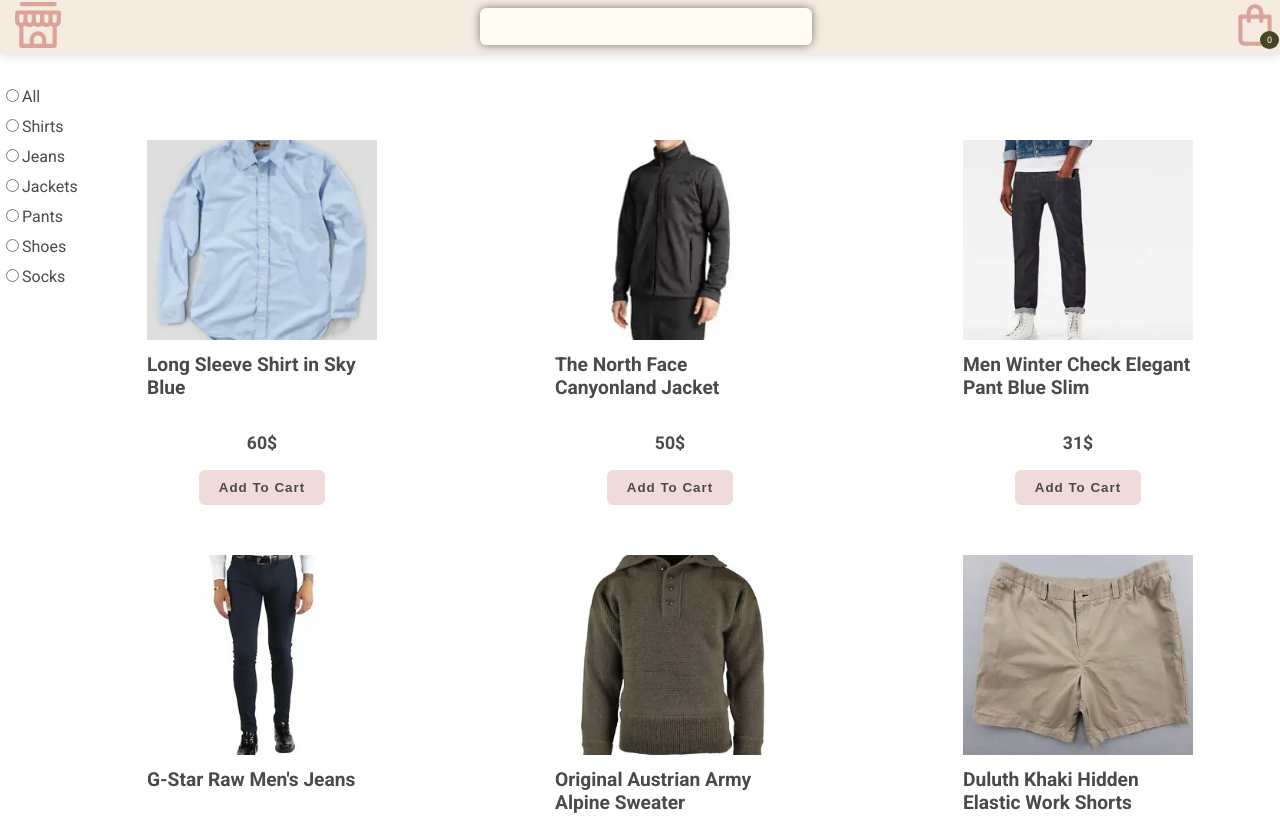
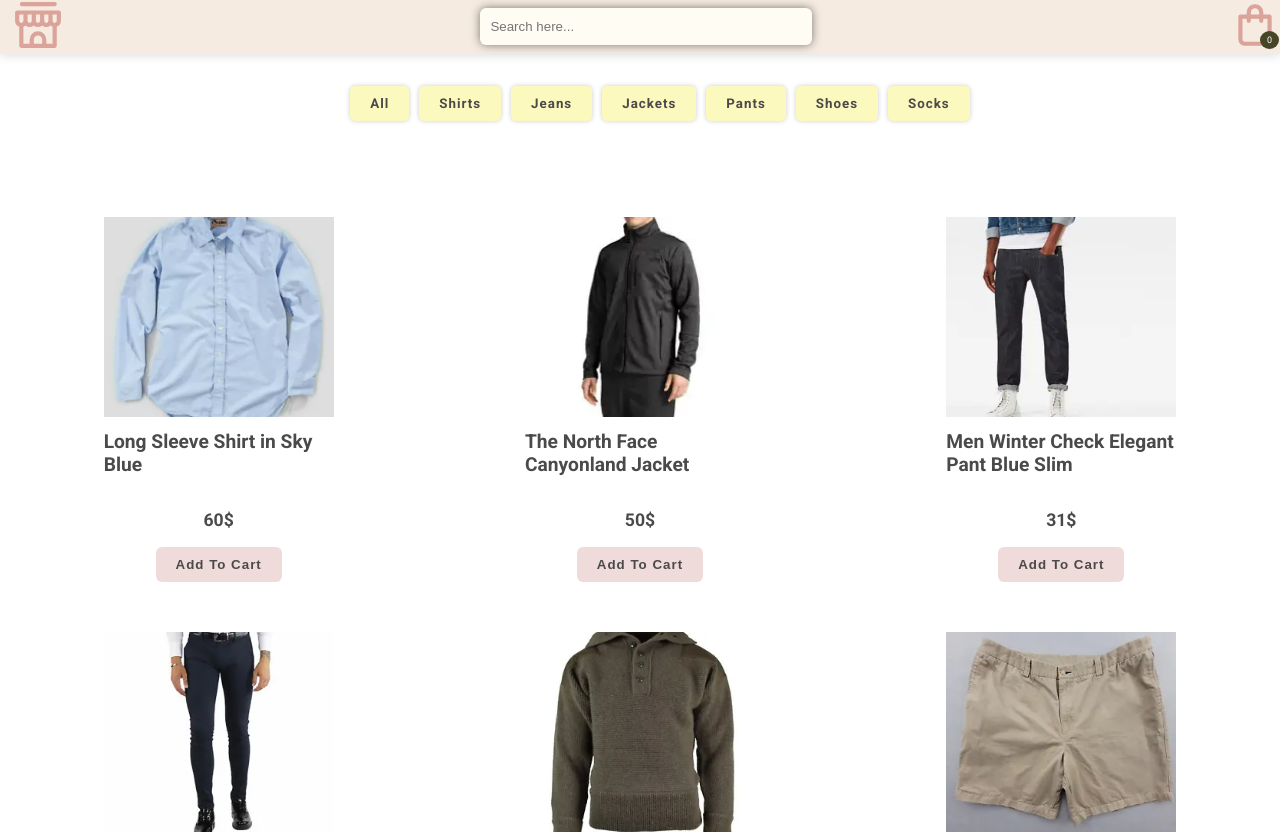
Before and after one commit to naxucrishvili1993/commerce-app, a React (Create React App) app: page / in a window 1280 px wide. Shown: the top 834 px of the page. Built offline with nearby package versions, Linux system fonts and the light colour scheme.

Commit message:
Redesign Sidebar and Buttons

```diff
--- a/src/App.css
+++ b/src/App.css
@@ -1,7 +1,6 @@
 @import url("https://fonts.googleapis.com/css2?family=Roboto:wght@400;700&display=swap");
 
 body {
-	background-color: white;
 	box-sizing: border-box;
 	color: rgb(75, 73, 73);
 	font-family: "Roboto", sans-serif;
@@ -9,6 +8,7 @@
 
 .container {
 	display: flex;
+	flex-direction: column;
 	margin-top: 60px;
 }
 .header {
@@ -22,26 +22,47 @@
 	top: 0;
 	left: 0;
 	right: 0;
+	z-index: 1;
 }
 
 .sidebar {
 	box-sizing: border-box;
+	display: block;
 }
 
 .sidebar ul {
-	left: 0;
-	position: fixed;
-	padding-left: 1px;
+	box-sizing: border-box;
+	display: flex;
+	flex-wrap: wrap;
+	column-gap: 10px;
+	justify-content: center;
+	list-style-type: none;
 }
 
 .sidebar ul li {
 	margin-top: 10px;
 }
 
-.sidebar ul input {
-	filter: grayscale(1);
+.sidebar button.category-btn {
+	background-color: #fcf9be;
+	border: none;
+	border-radius: 5px;
+	box-shadow: 0 0 5px rgba(0, 0, 0, 0.2);
+	color: rgb(75, 73, 73);
+	cursor: pointer;
+	font-family: "Roboto", sans-serif;
+	font-weight: 700;
+	letter-spacing: 1px;
+	padding: 10px 20px;
+	transition: 0.3s;
 }
 
+.sidebar button.category-btn:focus {
+	background-color: #faab78;
+}
+.sidebar button.category-btn:hover {
+	opacity: 0.8;
+}
 .logo {
 	cursor: pointer;
 	height: 50px;
@@ -85,12 +106,10 @@
 }
 
 .cards {
+	box-sizing: border-box;
 	display: flex;
 	flex-wrap: wrap;
-	column-gap: 20px;
 	justify-content: center;
-	margin-left: 60px;
-
 	padding-top: 80px;
 }
 
--- a/src/components/Header.jsx
+++ b/src/components/Header.jsx
@@ -6,7 +6,12 @@
 	return (
 		<div className="header">
 			<img src={Logo} alt="Logo" className="logo" onClick={props.handleClick} />
-			<input type="text" className="search-bar" onChange={props.handleChange} />
+			<input
+				type="text"
+				className="search-bar"
+				placeholder="Search here..."
+				onChange={props.handleChange}
+			/>
 			<div className="shopping-cart-area">
 				<img
 					src={ShoppingLogo}
--- a/src/components/Sidebar.jsx
+++ b/src/components/Sidebar.jsx
@@ -5,74 +5,60 @@
 		<div className="sidebar">
 			<ul className="category-list">
 				<li>
-					<input
-						type="radio"
-						name="radioItem"
-						value="All"
-						id="allRadio"
-						onChange={props.handleChange}
-					/>
-					<label for="allRadio">All</label>
+					<button
+						className="category-btn"
+						onClick={props.handleChange}
+						value="All">
+						All
+					</button>
 				</li>
 				<li>
-					<input
-						type="radio"
-						name="radioItem"
-						value="Shirts"
-						id="shirtsRadio"
-						onChange={props.handleChange}
-					/>
-					<label for="shirtsRadio">Shirts</label>
+					<button
+						className="category-btn"
+						onClick={props.handleChange}
+						value="Shirts">
+						Shirts
+					</button>
 				</li>
 				<li>
-					<input
-						type="radio"
-						name="radioItem"
-						id="jeansRadio"
-						value="Jeans"
-						onChange={props.handleChange}
-					/>
-					<label for="jeansRadio">Jeans</label>
+					<button
+						className="category-btn"
+						onClick={props.handleChange}
+						value="Jeans">
+						Jeans
+					</button>
 				</li>
 				<li>
-					<input
-						type="radio"
-						name="radioItem"
-						id="jacketsRadio"
-						value="Jackets"
-						onChange={props.handleChange}
-					/>
-					<label for="jacketsRadio">Jackets</label>
+					<button
+						className="category-btn"
+						onClick={props.handleChange}
+						value="Jackets">
+						Jackets
+					</button>
 				</li>
 				<li>
-					<input
-						type="radio"
-						name="radioItem"
-						id="pantsRadio"
-						value="Pants"
-						onChange={props.handleChange}
-					/>
-					<label for="pantsRadio">Pants</label>
+					<button
+						className="category-btn"
+						onClick={props.handleChange}
+						value="Pants">
+						Pants
+					</button>
 				</li>
 				<li>
-					<input
-						type="radio"
-						name="radioItem"
-						id="shoesRadio"
-						value="Shoes"
-						onChange={props.handleChange}
-					/>
-					<label for="shoesRadio">Shoes</label>
+					<button
+						className="category-btn"
+						onClick={props.handleChange}
+						value="Shoes">
+						Shoes
+					</button>
 				</li>
 				<li>
-					<input
-						type="radio"
-						name="radioItem"
-						id="socksRadio"
-						value="Socks"
-						onChange={props.handleChange}
-					/>
-					<label for="socksRadio">Socks</label>
+					<button
+						className="category-btn"
+						onClick={props.handleChange}
+						value="Socks">
+						Socks
+					</button>
 				</li>
 			</ul>
 		</div>
```
